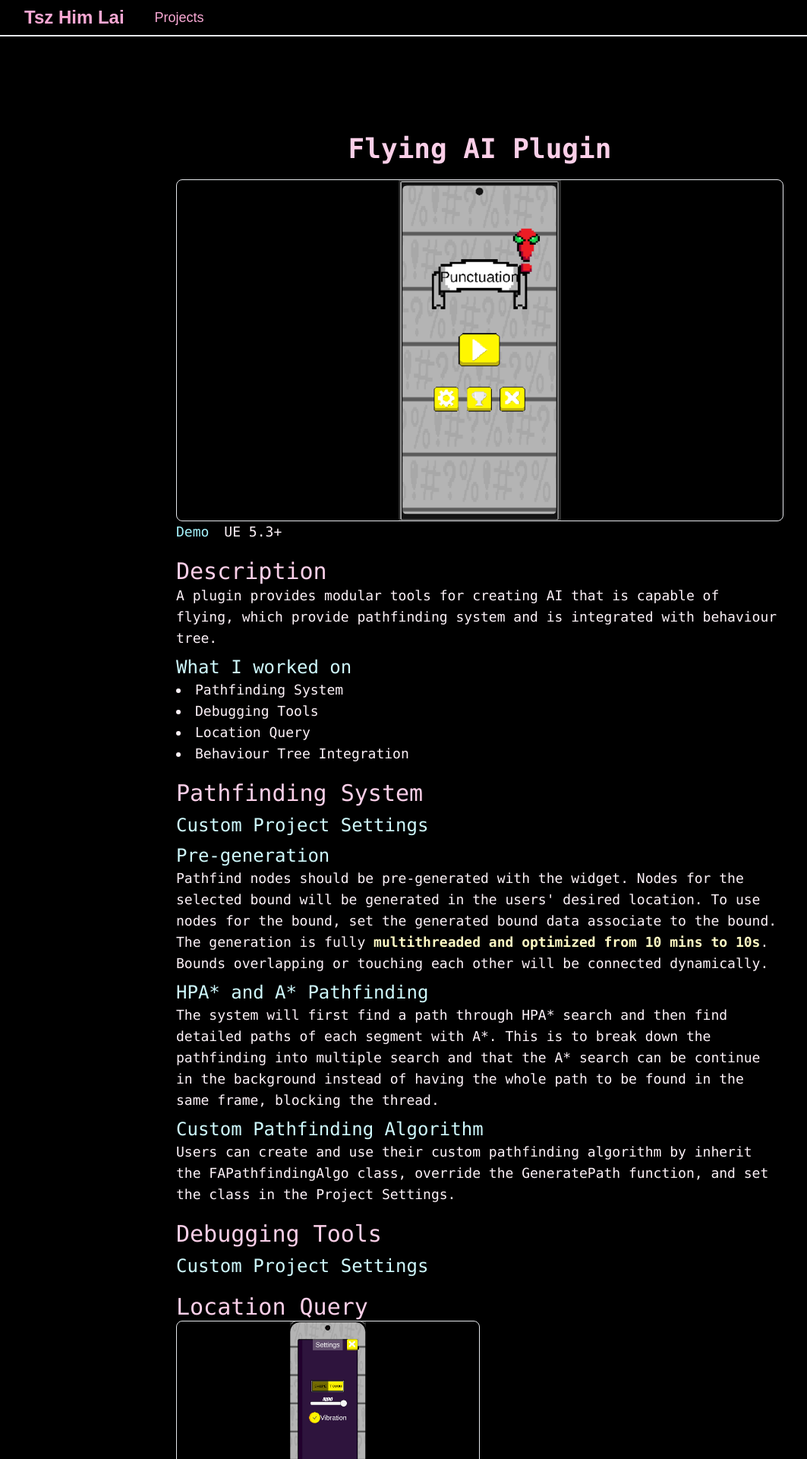
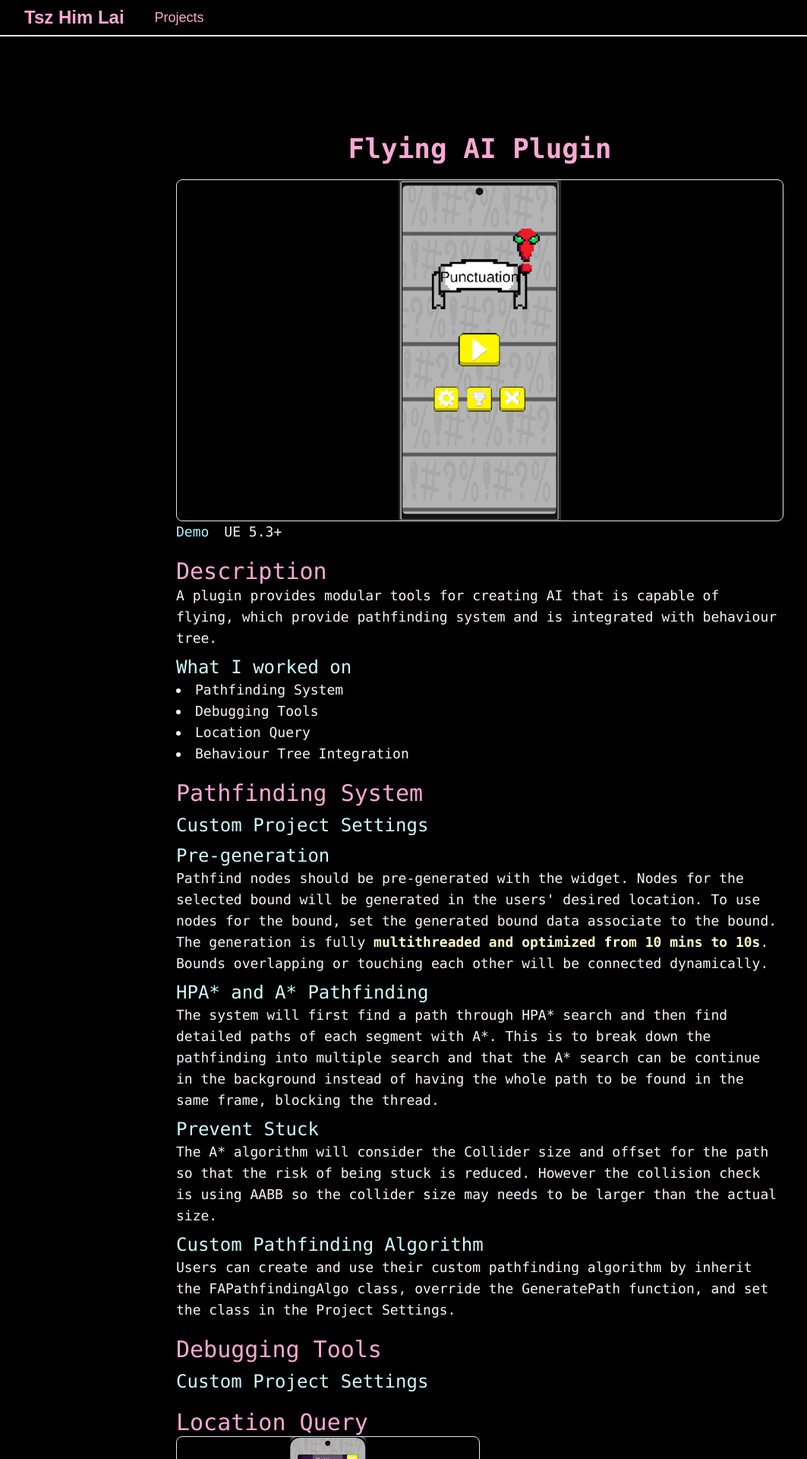
Before and after one commit to JustinLTH3/Portfolio, a Next.js app: page /Portfolio/FlyingAIPlugin in a window 1280 px wide. Shown: the top 1920 px of the page at 76% size, without its empty margins (8-1071 px from the left). Built offline with nearby package versions, Linux system fonts and the light colour scheme.

Commit message:
Add P and change header color.

```diff
--- a/src/app/FlyingAIPlugin/page.tsx
+++ b/src/app/FlyingAIPlugin/page.tsx
@@ -43,8 +43,8 @@ export default function Page() {
                     <p>
                         Pathfind nodes should be pre-generated with the widget. Nodes for the selected bound will be
                         generated in the users&apos; desired location. To use nodes for the bound, set the generated
-                        bound data associate to the bound. The generation is fully <b>multithreaded and optimized from 10
-                        mins to 10s</b>. Bounds overlapping or touching each other will be connected dynamically.
+                        bound data associate to the bound. The generation is fully <b>multithreaded and optimized from
+                        10 mins to 10s</b>. Bounds overlapping or touching each other will be connected dynamically.
                     </p>
                     <h3>HPA* and A* Pathfinding</h3>
                     <p>
@@ -52,6 +52,12 @@ export default function Page() {
                         segment with A*. This is to break down the pathfinding into multiple search and that the A*
                         search can be continue in the background instead of having the whole path to be found in the
                         same frame, blocking the thread.
+                    </p>
+                    <h3>Prevent Stuck</h3>
+                    <p>
+                        The A* algorithm will consider the Collider size and offset for the path so that the risk of
+                        being stuck is reduced. However the collision check is using AABB so the collider size may needs
+                        to be larger than the actual size.
                     </p>
                     <h3>Custom Pathfinding Algorithm</h3>
                     <p>
--- a/src/app/globals.css
+++ b/src/app/globals.css
@@ -21,11 +21,11 @@ body {
 }
 
 h1 {
-    @apply text-4xl  pb-5 justify-center text-pink-200 pt-32 font-bold;
+    @apply text-4xl  pb-5 justify-center text-pink-300 pt-32 font-bold;
 }
 
 h2 {
-    @apply text-3xl text-pink-200 ;
+    @apply text-3xl text-pink-300 ;
 }
 
 h3 {
```
